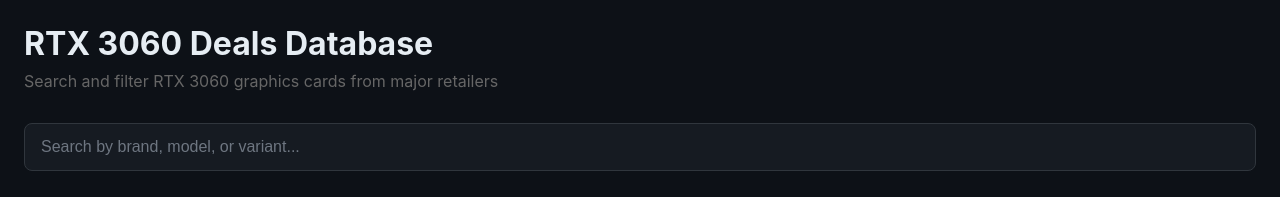
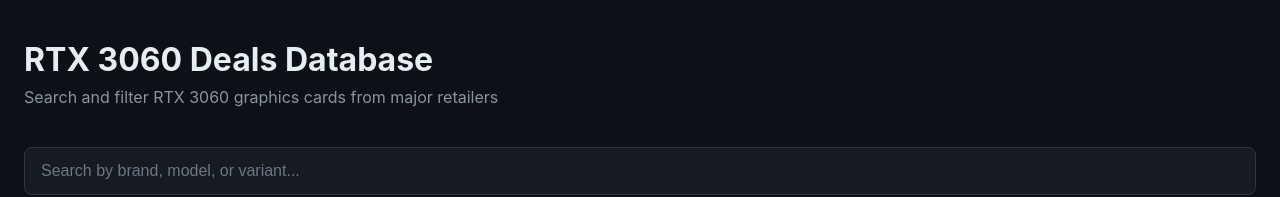
Before and after one commit to kbmann3521/3060-deals, a Next.js app: page / in a window 1280 px wide. Shown: the top 197 px of the page. Built offline with nearby package versions, Linux system fonts and the light colour scheme; no server answers; the database is empty.

Commit message:
Update page.css with dark theme and proper spacing
cgen-fbba5613137240ffa10315d7ff12e914

```diff
--- a/app/page.css
+++ b/app/page.css
@@ -1,3 +1,24 @@
+.page-container {
+  max-width: 1400px;
+  margin: 0 auto;
+  padding: 40px 24px;
+}
+
+.page-header {
+  margin-bottom: 40px;
+}
+
+.page-header h1 {
+  font-size: 2rem;
+  margin-bottom: 8px;
+  color: #e6edf3;
+}
+
+.page-header p {
+  color: #8b949e;
+  font-size: 1rem;
+}
+
 .search-bar {
   margin-bottom: 32px;
   display: flex;
```
